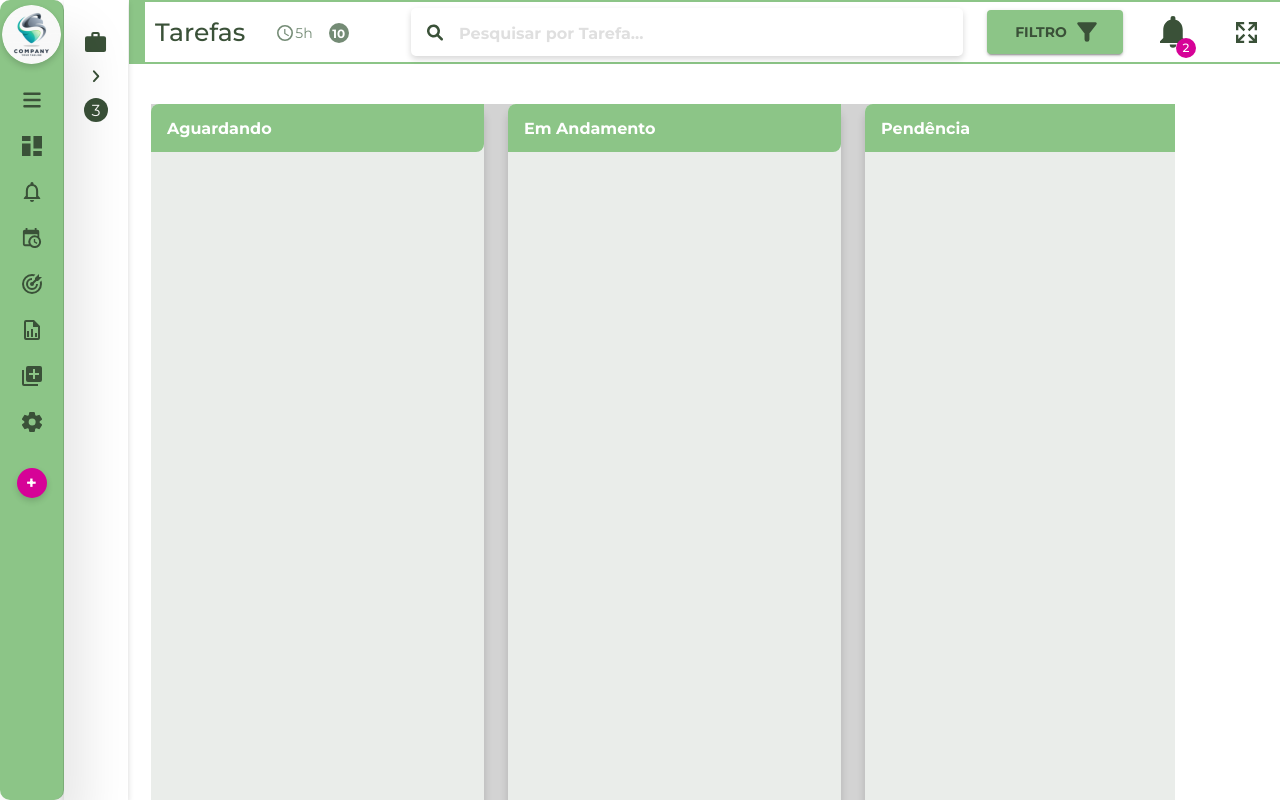
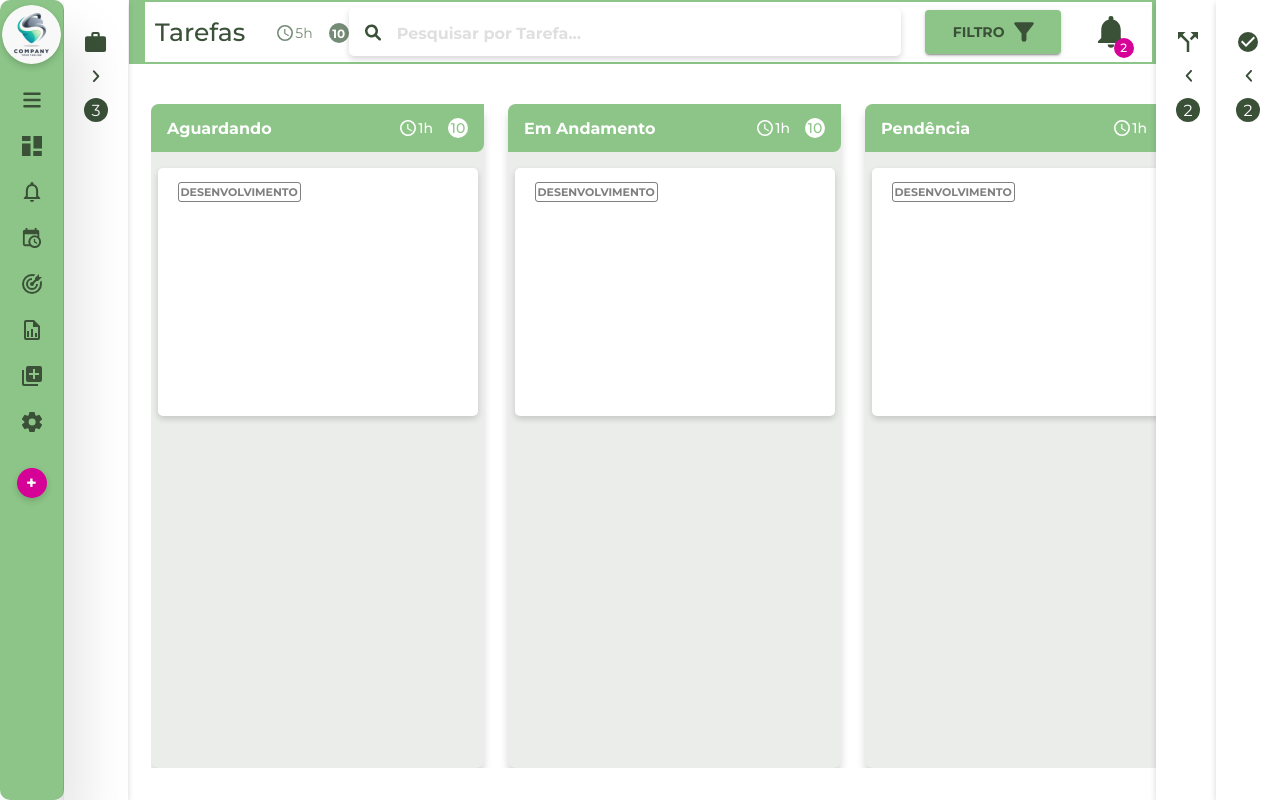
Before and after one commit to lucavini/KeyWorksChallenge, a React (Create React App) app: page / in a window 1280 px wide. Shown: the top 800 px of the page. Built offline with nearby package versions, Linux system fonts and the light colour scheme.

Commit message:
card de projeto

```diff
--- /dev/null
+++ b/src/Components/Card/index.tsx
@@ -0,0 +1,15 @@
+import React from 'react';
+
+import { CardProject, Type, Header } from './styles';
+
+function Card() {
+  return (
+    <CardProject>
+      <Header>
+        <Type>DESENVOLVIMENTO</Type>
+      </Header>
+    </CardProject>
+  );
+}
+
+export default Card;
--- /dev/null
+++ b/src/Components/Card/styles.ts
@@ -0,0 +1,26 @@
+import styled from 'styled-components';
+
+export const CardProject = styled.div`
+  width: 320px;
+  height: 248px;
+  margin-top: 16px;
+  padding: 13px 20px;
+  background: #ffffff 0% 0% no-repeat padding-box;
+  box-shadow: 0px 3px 6px #00000029;
+  border-radius: 5px;
+`;
+
+export const Header = styled.div`
+
+`;
+
+export const Type = styled.span`
+  font-size: 11px;
+  font-weight: 700;
+  padding: 2px;
+  border-radius: 3px;
+  letter-spacing: 0px;
+  color: #00000080;
+  text-transform: uppercase;
+  border: 1px solid #00000080;
+`;
--- a/src/Components/Home/index.tsx
+++ b/src/Components/Home/index.tsx
@@ -5,8 +5,8 @@ import TopBar from '../TopBar';
 import Projects from '../Projects';
 import MenuBacklog from '../MenuBacklog';
 import LateralMenu from '../LateralMenu';
-// import MenuDivider from '../MenuDivider';
-// import MenuConcluded from '../MenuConcluded';
+import MenuDivider from '../MenuDivider';
+import MenuConcluded from '../MenuConcluded';
 
 // styles
 import { Container, ContentBox } from './styles';
@@ -20,8 +20,8 @@ function Home() {
         <TopBar />
         <Projects />
       </ContentBox>
-      {/* <MenuDivider />
-      <MenuConcluded /> */}
+      <MenuDivider />
+      <MenuConcluded />
     </Container>
   );
 }
--- a/src/Components/Home/styles.ts
+++ b/src/Components/Home/styles.ts
@@ -19,4 +19,11 @@ export const ContentBox = styled('div')`
   width: 100%;
   min-height: 100vh;
   margin-left: 65px;
+  overflow-x: scroll;
+  -ms-overflow-style: none; /* Internet Explorer 10+ */
+  scrollbar-width: none; /* Firefox */
+
+  &::-webkit-scrollbar {
+    display: none; /* Safari and Chrome */
+  }
 `;
--- a/src/Components/ProjectColumn/index.tsx
+++ b/src/Components/ProjectColumn/index.tsx
@@ -1,17 +1,30 @@
 import React from 'react';
+
+import Card from '../Card';
 
 import { Column, Header } from './styles';
 
+import { ReactComponent as Clock } from '../../Assets/icons/Clock.svg';
+
 type Props = {
   columnTitle: string;
+  Time: number;
+  Total: number;
 };
 
-function ProjectColumn({ columnTitle }: Props) {
+function ProjectColumn({ columnTitle, Time, Total }: Props) {
   return (
     <Column>
       <Header>
         <h2>{columnTitle}</h2>
+        <div>
+          <Clock className='icon' />
+          <p className='time'>{Time}h</p>
+          <p className='total'>{Total}</p>
+        </div>
       </Header>
+
+      <Card />
     </Column>
   );
 }
--- a/src/Components/ProjectColumn/styles.ts
+++ b/src/Components/ProjectColumn/styles.ts
@@ -2,11 +2,14 @@ import styled from 'styled-components';
 
 export const Column = styled.div`
   width: 333px;
-  min-height: 960px;
+  min-height: 83vh;
   background: #eaedea;
   box-shadow: 0px 8px 8px #00000029;
   border-radius: 8px;
   flex-shrink: 0;
+  display: flex;
+  flex-direction: column;
+  align-items: center;
 
   & + & {
     margin-left: 24px;
@@ -20,6 +23,7 @@ export const Header = styled.div`
   padding: 0 16px;
   background: ${({ theme }) => theme.palette.primary.light};
   display: flex;
+  justify-content: space-between;
   align-items: center;
 
   h2 {
@@ -27,4 +31,36 @@ export const Header = styled.div`
     color: #fff;
     font-weight: 600;
   }
+
+  div {
+    display: flex;
+  }
+
+  .time {
+    font-size: 14px;
+    color: #fff;
+    font-weight: 500;
+    margin-left: 2px;
+    margin-top: 1px;
+  }
+  .icon {
+    width: 16px;
+    height: 16px;
+    margin-top: 2px;
+    fill: #fff;
+  }
+
+  .total {
+    width: 20px;
+    height: 20px;
+    border-radius: 50px;
+    margin-left: 15px;
+    background: #fff;
+    display: flex;
+    justify-content: center;
+    align-items: center;
+    font-size: 14px;
+    color: ${({ theme }) => theme.palette.primary.light};
+    font-weight: 500;
+  }
 `;
--- a/src/Components/Projects/index.tsx
+++ b/src/Components/Projects/index.tsx
@@ -6,11 +6,11 @@ import { Container } from './styles';
 function Projects() {
   return (
     <Container>
-      <ProjectColumn columnTitle='Aguardando' />
-      <ProjectColumn columnTitle='Em Andamento' />
-      <ProjectColumn columnTitle='Pendência' />
-      <ProjectColumn columnTitle='Finalizado' />
-      <ProjectColumn columnTitle='Outros' />
+      <ProjectColumn columnTitle='Aguardando' Time={1} Total={10} />
+      <ProjectColumn columnTitle='Em Andamento' Time={1} Total={10} />
+      <ProjectColumn columnTitle='Pendência' Time={1} Total={10} />
+      <ProjectColumn columnTitle='Finalizado' Time={1} Total={10} />
+      <ProjectColumn columnTitle='Outros' Time={1} Total={10} />
     </Container>
   );
 }
--- a/src/Components/Projects/styles.ts
+++ b/src/Components/Projects/styles.ts
@@ -1,13 +1,19 @@
 import styled from 'styled-components';
 
 export const Container = styled.div`
-  width: 80%;
-  min-height: 83vh;
+  width: 93%;
+  min-height: 80vh;
   margin-top: 40px;
   margin-left: 22px;
+  padding-right: 80px;
+  display: flex;
 
   overflow-x: scroll;
-  display: flex;
+  overflow-y: scroll;
+  -ms-overflow-style: none; /* Internet Explorer 10+ */
+  scrollbar-width: none; /* Firefox */
 
-  background: lightgray;
+  &::-webkit-scrollbar {
+    display: none; /* Safari and Chrome */
+  }
 `;
```
